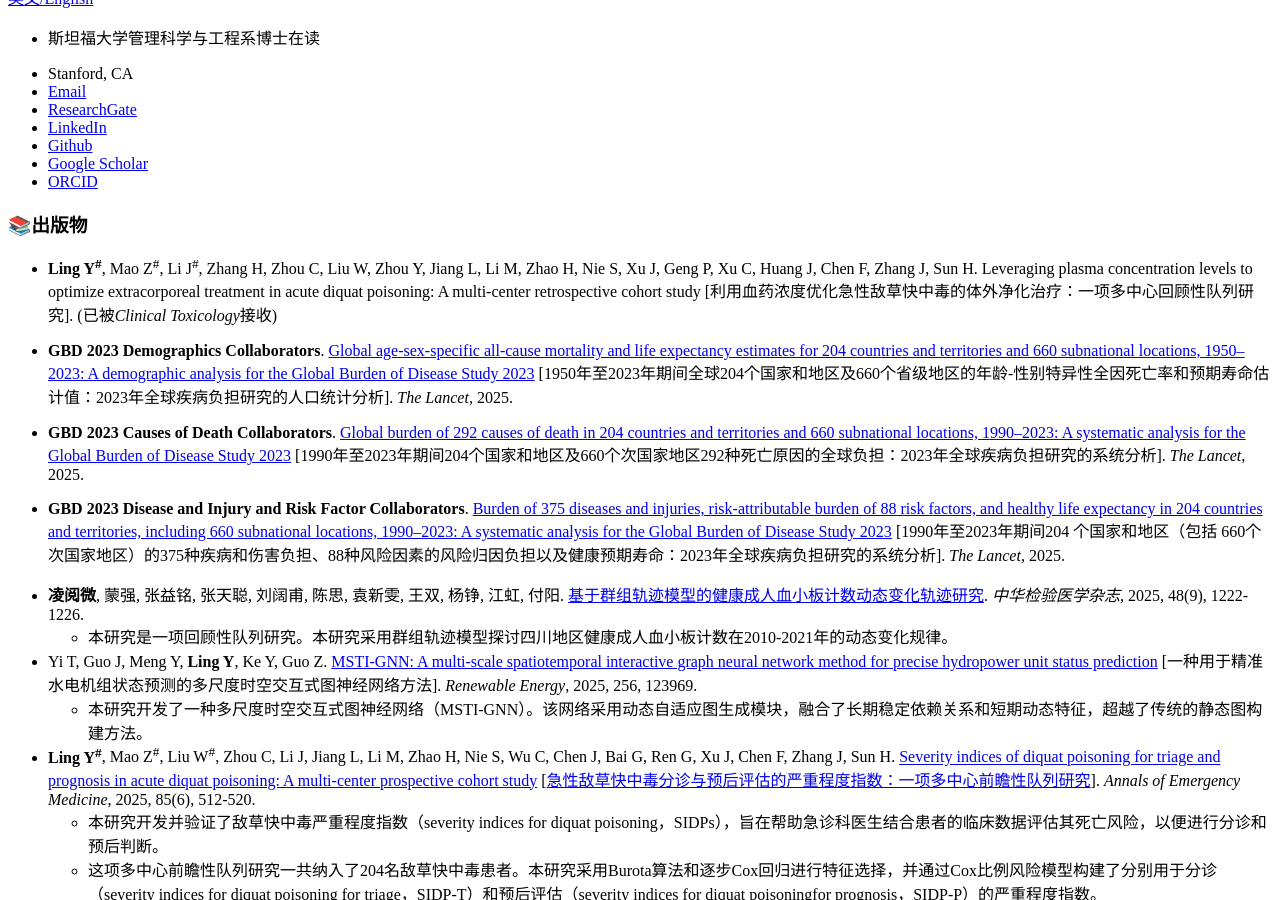
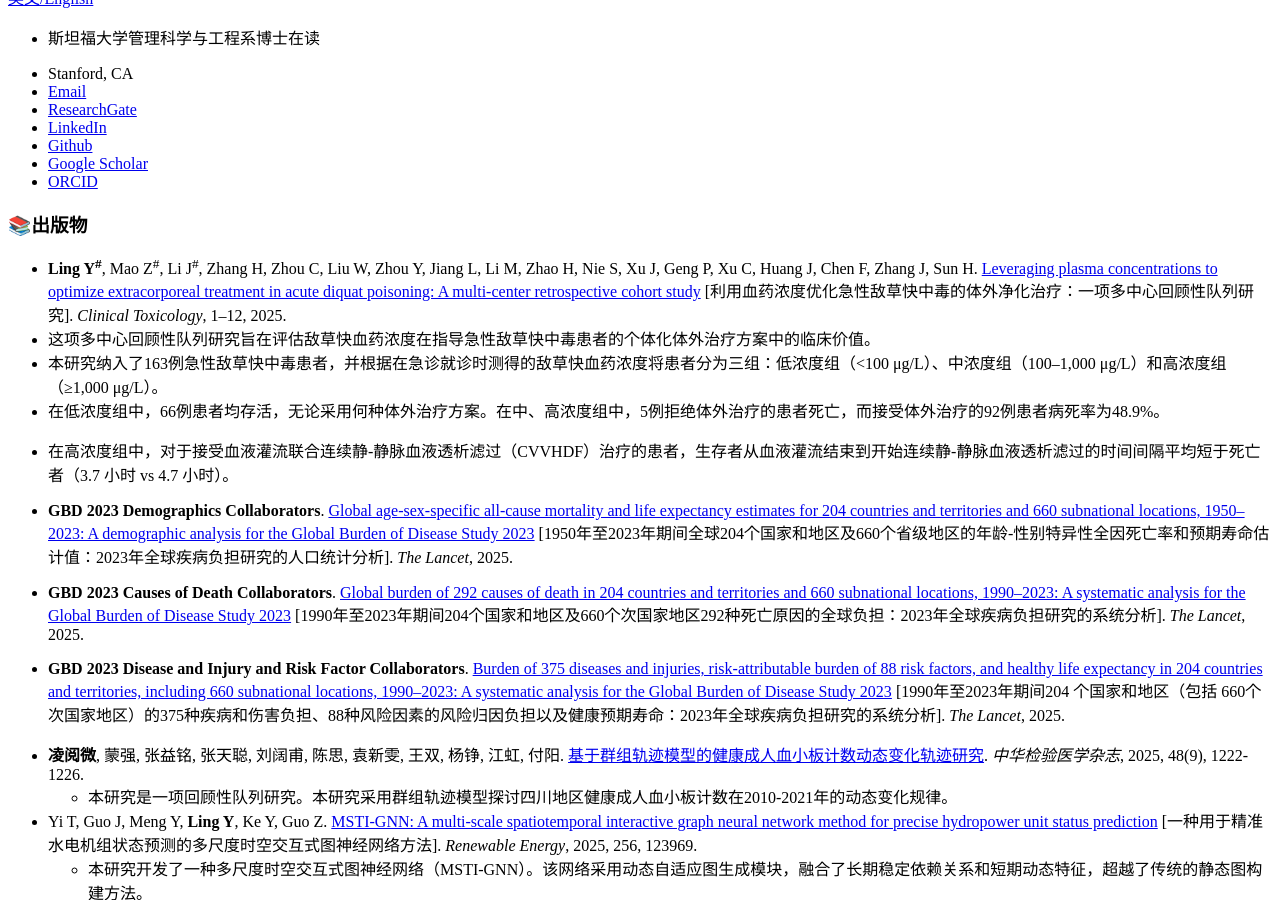
Before and after one commit to lingyuewei/lingyuewei.github.io, a Jekyll site: the page built from _pages/includes/pub.md, in a window 1280 px wide and 900 px high, scrolled down 371 px. Built offline with Jekyll 4.4.1, drawn with Linux system fonts in a browser that asks for light colours; our own code applies the rules of GitHub Pages for plain Markdown files.

Commit message:
Update pub.md

```diff
--- a/_pages/includes/pub.md
+++ b/_pages/includes/pub.md
@@ -1,12 +1,16 @@
 # 📚出版物
 
-- **Ling Y<sup>#</sup>**, Mao Z<sup>#</sup>, Li J<sup>#</sup>, Zhang H, Zhou C, Liu W, Zhou Y, Jiang L, Li M, Zhao H, Nie S, Xu J, Geng P, Xu C, Huang J, Chen F, Zhang J, Sun H. Leveraging plasma concentration levels to optimize extracorporeal treatment in acute diquat poisoning: A multi-center retrospective cohort study [利用血药浓度优化急性敌草快中毒的体外净化治疗：一项多中心回顾性队列研究]. (已被*Clinical Toxicology*接收)
+- **Ling Y<sup>#</sup>**, Mao Z<sup>#</sup>, Li J<sup>#</sup>, Zhang H, Zhou C, Liu W, Zhou Y, Jiang L, Li M, Zhao H, Nie S, Xu J, Geng P, Xu C, Huang J, Chen F, Zhang J, Sun H. [Leveraging plasma concentrations to optimize extracorporeal treatment in acute diquat poisoning: A multi-center retrospective cohort study](https://doi.org/10.1080/15563650.2025.2591798) [利用血药浓度优化急性敌草快中毒的体外净化治疗：一项多中心回顾性队列研究]. *Clinical Toxicology*, 1–12, 2025.
+ - 这项多中心回顾性队列研究旨在评估敌草快血药浓度在指导急性敌草快中毒患者的个体化体外治疗方案中的临床价值。
+ - 本研究纳入了163例急性敌草快中毒患者，并根据在急诊就诊时测得的敌草快血药浓度将患者分为三组：低浓度组（<100 μg/L）、中浓度组（100–1,000 μg/L）和高浓度组（≥1,000 μg/L）。
+ - 在低浓度组中，66例患者均存活，无论采用何种体外治疗方案。在中、高浓度组中，5例拒绝体外治疗的患者死亡，而接受体外治疗的92例患者病死率为48.9%。
+ - 在高浓度组中，对于接受血液灌流联合连续静-静脉血液透析滤过（CVVHDF）治疗的患者，生存者从血液灌流结束到开始连续静-静脉血液透析滤过的时间间隔平均短于死亡者（3.7 小时 vs 4.7 小时）。
 
--	**GBD 2023 Demographics Collaborators**. [Global age-sex-specific all-cause mortality and life expectancy estimates for 204 countries and territories and 660 subnational locations, 1950–2023: A demographic analysis for the Global Burden of Disease Study 2023](https://www.thelancet.com/journals/lancet/article/PIIS0140-6736(25)01330-3/fulltext) [1950年至2023年期间全球204个国家和地区及660个省级地区的年龄-性别特异性全因死亡率和预期寿命估计值：2023年全球疾病负担研究的人口统计分析]. *The Lancet,* 2025.
+-	**GBD 2023 Demographics Collaborators**. [Global age-sex-specific all-cause mortality and life expectancy estimates for 204 countries and territories and 660 subnational locations, 1950–2023: A demographic analysis for the Global Burden of Disease Study 2023](https://www.thelancet.com/journals/lancet/article/PIIS0140-6736(25)01330-3/fulltext) [1950年至2023年期间全球204个国家和地区及660个省级地区的年龄-性别特异性全因死亡率和预期寿命估计值：2023年全球疾病负担研究的人口统计分析]. *The Lancet*, 2025.
 
--	**GBD 2023 Causes of Death Collaborators**. [Global burden of 292 causes of death in 204 countries and territories and 660 subnational locations, 1990–2023: A systematic analysis for the Global Burden of Disease Study 2023](https://www.thelancet.com/journals/lancet/article/PIIS0140-6736(25)01917-8/fulltext) [1990年至2023年期间204个国家和地区及660个次国家地区292种死亡原因的全球负担：2023年全球疾病负担研究的系统分析]. *The Lancet,* 2025.
+-	**GBD 2023 Causes of Death Collaborators**. [Global burden of 292 causes of death in 204 countries and territories and 660 subnational locations, 1990–2023: A systematic analysis for the Global Burden of Disease Study 2023](https://www.thelancet.com/journals/lancet/article/PIIS0140-6736(25)01917-8/fulltext) [1990年至2023年期间204个国家和地区及660个次国家地区292种死亡原因的全球负担：2023年全球疾病负担研究的系统分析]. *The Lancet*, 2025.
 
--	**GBD 2023 Disease and Injury and Risk Factor Collaborators**. [Burden of 375 diseases and injuries, risk-attributable burden of 88 risk factors, and healthy life expectancy in 204 countries and territories, including 660 subnational locations, 1990–2023: A systematic analysis for the Global Burden of Disease Study 2023](https://www.thelancet.com/journals/lancet/article/PIIS0140-6736(25)01637-X/fulltext) [1990年至2023年期间204 个国家和地区（包括 660个次国家地区）的375种疾病和伤害负担、88种风险因素的风险归因负担以及健康预期寿命：2023年全球疾病负担研究的系统分析]. *The Lancet,* 2025.
+-	**GBD 2023 Disease and Injury and Risk Factor Collaborators**. [Burden of 375 diseases and injuries, risk-attributable burden of 88 risk factors, and healthy life expectancy in 204 countries and territories, including 660 subnational locations, 1990–2023: A systematic analysis for the Global Burden of Disease Study 2023](https://www.thelancet.com/journals/lancet/article/PIIS0140-6736(25)01637-X/fulltext) [1990年至2023年期间204 个国家和地区（包括 660个次国家地区）的375种疾病和伤害负担、88种风险因素的风险归因负担以及健康预期寿命：2023年全球疾病负担研究的系统分析]. *The Lancet*, 2025.
 
 - **凌阅微**, 蒙强, 张益铭, 张天聪, 刘阔甫, 陈思, 袁新雯, 王双, 杨铮, 江虹, 付阳. [基于群组轨迹模型的健康成人血小板计数动态变化轨迹研究](https://d.wanfangdata.com.cn/periodical/zhyxjy202509016). *中华检验医学杂志*, 2025, 48(9), 1222-1226.
   - 本研究是一项回顾性队列研究。本研究采用群组轨迹模型探讨四川地区健康成人血小板计数在2010-2021年的动态变化规律。
```
